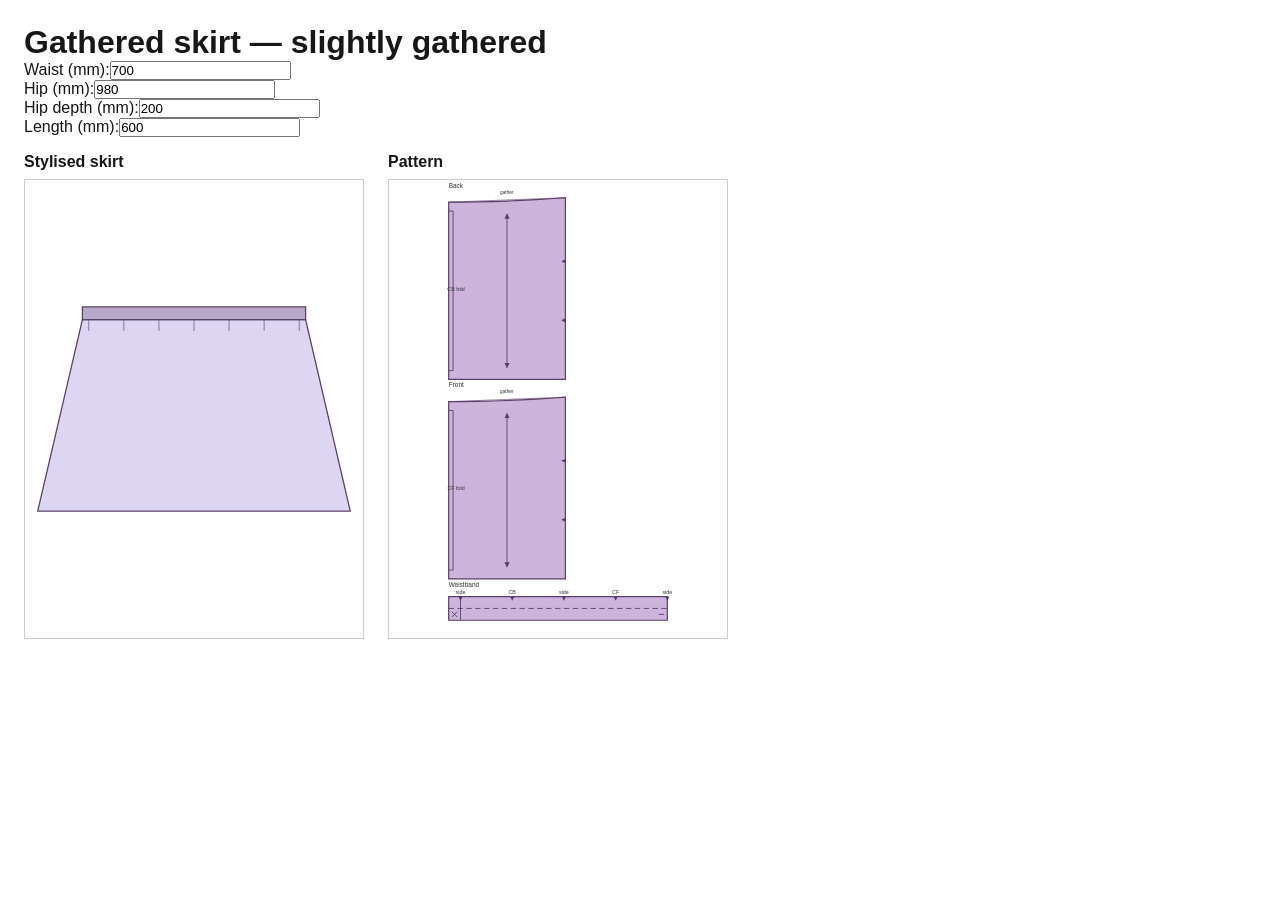
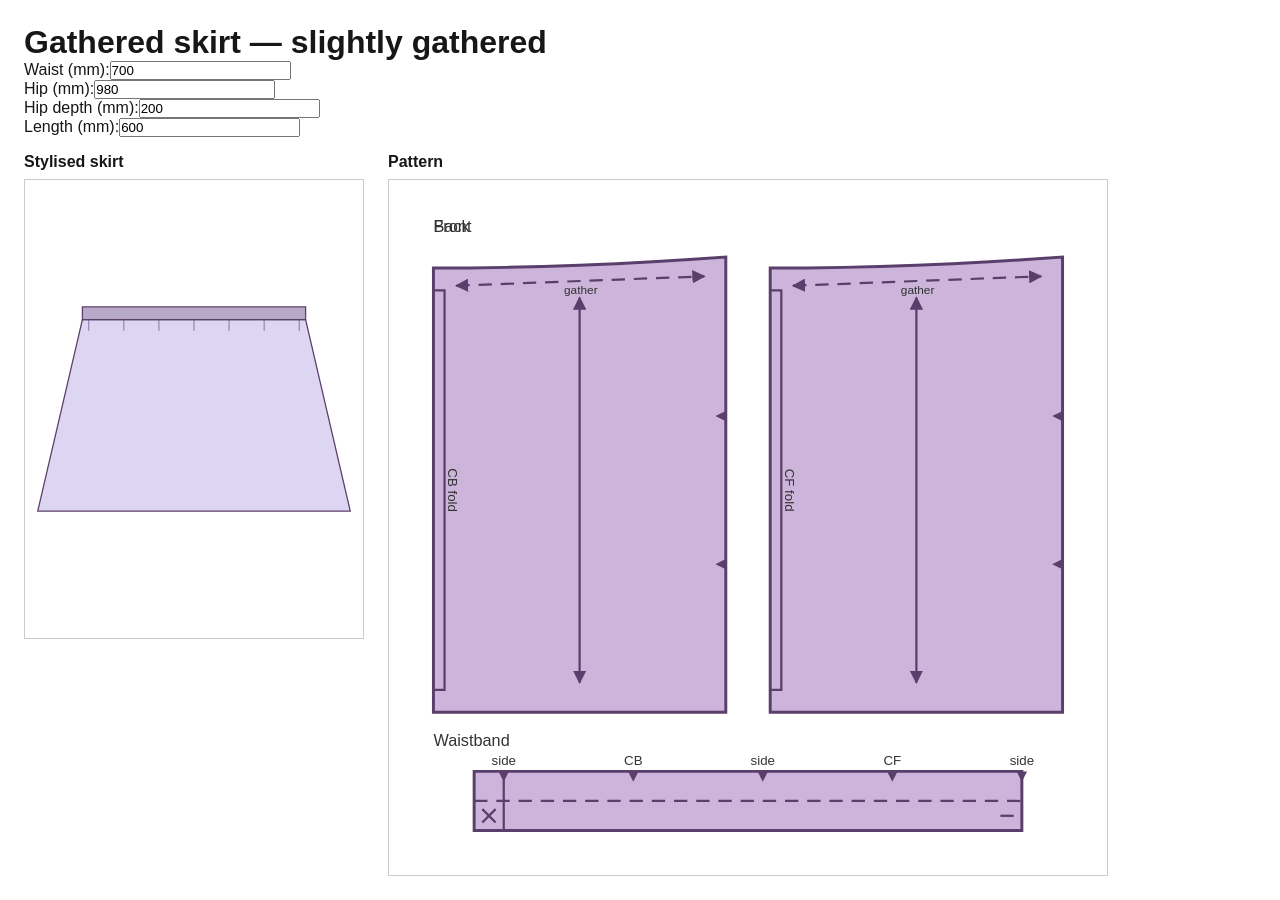
Before and after one commit to HelenStaniland/cutonthefold, a Next.js app: page / in a window 1280 px wide. Before the commit the page ends 800 px from the top, so only its background shows below. Built offline with nearby package versions, Linux system fonts and the light colour scheme.

Commit message:
First commit of cutonthefold

```diff
--- a/app/page.tsx
+++ b/app/page.tsx
@@ -24,25 +24,62 @@ export default function Home() {
   const pattern = draftGatheredSkirt(measurements, { length });
   const preview = previewGatheredSkirt(measurements, { length });
 
-  const gap = 60; // mm between pieces
-  let cursorY = 0;
-  let layoutWidth = 0;
-  const placed = pattern.pieces.map((piece) => {
+  const gap = 60;
+  const rowGap = 80;
+  const labelSpace = 44;
+
+  function pieceBounds(piece: (typeof pattern.pieces)[number]) {
     const xs = piece.outline.map((p) => p.x);
     const ys = piece.outline.map((p) => p.y);
-    const minX = Math.min(...xs);
-    const minY = Math.min(...ys);
-    const w = Math.max(...xs) - minX;
-    const h = Math.max(...ys) - minY;
-    const top = cursorY;
-    const dx = -minX;
-    const dy = top - minY;
-    cursorY += h + gap;
-    layoutWidth = Math.max(layoutWidth, w);
-    return { piece, dx, dy, top };
+    return {
+      minX: Math.min(...xs),
+      minY: Math.min(...ys),
+      w: Math.max(...xs) - Math.min(...xs),
+      h: Math.max(...ys) - Math.min(...ys),
+    };
+  }
+
+  const back = pattern.pieces.find((p) => p.name === "Back")!;
+  const front = pattern.pieces.find((p) => p.name === "Front")!;
+  const waistband = pattern.pieces.find((p) => p.name === "Waistband")!;
+
+  const placed: {
+    piece: (typeof pattern.pieces)[number];
+    dx: number;
+    dy: number;
+    top: number;
+  }[] = [];
+
+  let row1X = 0;
+  const row1Y = labelSpace;
+  let row1Height = 0;
+  for (const piece of [back, front]) {
+    const { minX, minY, w, h } = pieceBounds(piece);
+    placed.push({ piece, dx: row1X - minX, dy: row1Y - minY, top: row1Y });
+    row1X += w + gap;
+    row1Height = Math.max(row1Height, h);
+  }
+  const row1Width = row1X - gap;
+
+  const wb = pieceBounds(waistband);
+  const row2Y = row1Y + row1Height + rowGap;
+  const waistbandX = Math.max(0, (row1Width - wb.w) / 2);
+  placed.push({
+    piece: waistband,
+    dx: waistbandX - wb.minX,
+    dy: row2Y - wb.minY,
+    top: row2Y,
   });
-  const layoutHeight = cursorY - gap;
+
+  const layoutWidth = Math.max(row1Width, waistbandX + wb.w);
+  const layoutHeight = row2Y + wb.h;
   const pad = 60;
+  const patternViewWidth = layoutWidth + pad * 2;
+  const patternViewHeight = layoutHeight + pad * 2;
+  const patternSvgWidth = 720;
+  const patternSvgHeight = Math.round(
+    patternSvgWidth * (patternViewHeight / patternViewWidth),
+  );
 
   const previewPad = 40;
   const previewPoints = [
@@ -130,9 +167,9 @@ export default function Home() {
         <div>
           <h2 style={{ fontSize: 16, fontWeight: 600, margin: "0 0 8px" }}>Pattern</h2>
           <svg
-            width={340}
-            height={460}
-            viewBox={`${-pad} ${-pad} ${layoutWidth + pad * 2} ${layoutHeight + pad * 2}`}
+            width={patternSvgWidth}
+            height={patternSvgHeight}
+            viewBox={`${-pad} ${-pad} ${patternViewWidth} ${patternViewHeight}`}
             style={{ border: "1px solid #ccc", display: "block" }}
           >
         <defs>
@@ -187,6 +224,9 @@ export default function Home() {
                       .join(" ");
                     const midX = (A.x + B.x) / 2 + dx;
                     const midY = (A.y + B.y) / 2 + dy;
+                    const labelX = midX + 25 * n.x;
+                    const labelY = midY + 25 * n.y;
+                    const labelAngle = (Math.atan2(u.y, u.x) * 180) / Math.PI;
                     return (
                       <g key={i}>
                         <polyline
@@ -197,11 +237,13 @@ export default function Home() {
                         />
                         {m.label && (
                           <text
-                            x={midX + 25 * n.x}
-                            y={midY + 25 * n.y}
+                            x={labelX}
+                            y={labelY}
                             fontSize={18}
                             fill="#333"
                             textAnchor="middle"
+                            dominantBaseline="middle"
+                            transform={`rotate(${labelAngle}, ${labelX}, ${labelY})`}
                           >
                             {m.label}
                           </text>
@@ -210,22 +252,32 @@ export default function Home() {
                     );
                   }
                   case "gather": {
-                    const x1 = m.line.from.x + dx;
-                    const y1 = m.line.from.y + dy;
-                    const x2 = m.line.to.x + dx;
-                    const y2 = m.line.to.y + dy;
+                    const A = m.line.from;
+                    const B = m.line.to;
+                    const edgeDx = B.x - A.x;
+                    const edgeDy = B.y - A.y;
+                    const edgeLen = Math.hypot(edgeDx, edgeDy);
+                    const u = { x: edgeDx / edgeLen, y: edgeDy / edgeLen };
+                    let n = { x: -edgeDy / edgeLen, y: edgeDx / edgeLen };
+                    if (n.y < 0) {
+                      n = { x: -n.x, y: -n.y };
+                    }
+                    const endInset = 30;
+                    const belowOffset = 25;
+                    const from = {
+                      x: A.x + endInset * u.x + belowOffset * n.x,
+                      y: A.y + endInset * u.y + belowOffset * n.y,
+                    };
+                    const to = {
+                      x: B.x - endInset * u.x + belowOffset * n.x,
+                      y: B.y - endInset * u.y + belowOffset * n.y,
+                    };
+                    const x1 = from.x + dx;
+                    const y1 = from.y + dy;
+                    const x2 = to.x + dx;
+                    const y2 = to.y + dy;
                     const mx = (x1 + x2) / 2;
                     const my = (y1 + y2) / 2;
-                    const ldx = x2 - x1;
-                    const ldy = y2 - y1;
-                    const len = Math.hypot(ldx, ldy);
-                    let nx = -ldy / len;
-                    let ny = ldx / len;
-                    if (ny > 0) {
-                      nx = -nx;
-                      ny = -ny;
-                    }
-                    const labelOffset = 20;
                     return (
                       <g key={i}>
                         <line
@@ -234,11 +286,14 @@ export default function Home() {
                           x2={x2}
                           y2={y2}
                           stroke="#5a3e6b"
-                          strokeWidth={2}
+                          strokeWidth={3}
+                          strokeDasharray="18 12"
+                          markerStart="url(#arrow)"
+                          markerEnd="url(#arrow)"
                         />
                         <text
-                          x={mx + nx * labelOffset}
-                          y={my + ny * labelOffset}
+                          x={mx + n.x * 18}
+                          y={my + n.y * 18}
                           fontSize={16}
                           fill="#333"
                           textAnchor="middle"
--- a/package.json
+++ b/package.json
@@ -1,5 +1,5 @@
 {
-  "name": "skirt-app",
+  "name": "cutonthefold",
   "version": "0.1.0",
   "private": true,
   "scripts": {
```
